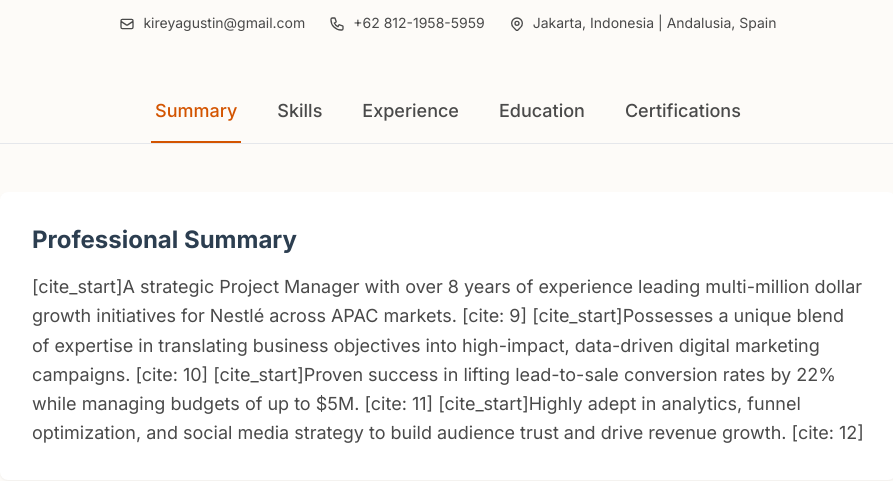
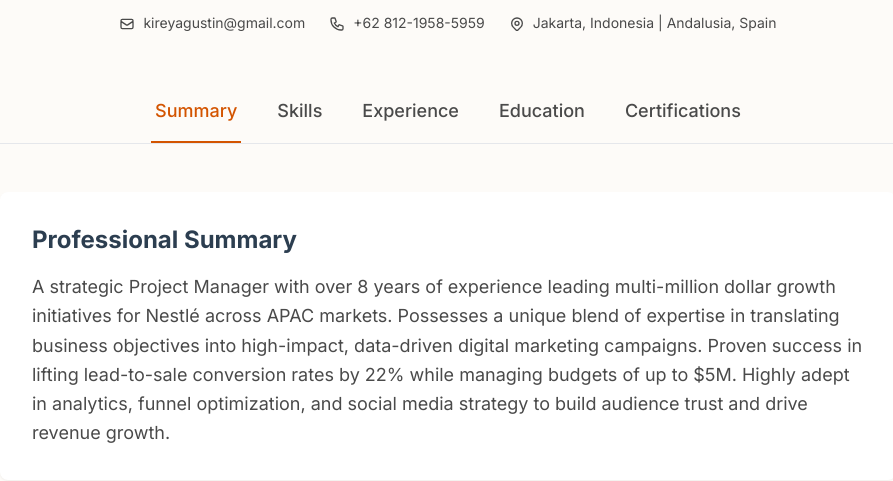
Before and after one commit to Rianagustini/RianaAgustini-PMGrowth-Portofolio, a plain HTML site: page index.html in a window 1280 px wide. Shown: the part 263-744 px from the top of the page, without its empty margins (192-1085 px from the left). Drawn offline with nearby package versions, Linux system fonts and the light colour scheme.

Commit message:
Update portfolio with new resume details

```diff
--- a/index.html
+++ b/index.html
@@ -88,7 +88,7 @@
     <div class="bg-white p-8 rounded-lg shadow-sm max-w-4xl mx-auto">
         <h2 class="text-2xl font-bold text-[#2C3E50] mb-4">Professional Summary</h2>
         <p class="text-lg leading-relaxed">
-                        [cite_start]A strategic Project Manager with over 8 years of experience leading multi-million dollar growth initiatives for Nestlé across APAC markets. [cite: 9] [cite_start]Possesses a unique blend of expertise in translating business objectives into high-impact, data-driven digital marketing campaigns. [cite: 10] [cite_start]Proven success in lifting lead-to-sale conversion rates by 22% while managing budgets of up to $5M. [cite: 11] [cite_start]Highly adept in analytics, funnel optimization, and social media strategy to build audience trust and drive revenue growth. [cite: 12]
+            A strategic Project Manager with over 8 years of experience leading multi-million dollar growth initiatives for Nestlé across APAC markets. Possesses a unique blend of expertise in translating business objectives into high-impact, data-driven digital marketing campaigns. Proven success in lifting lead-to-sale conversion rates by 22% while managing budgets of up to $5M. Highly adept in analytics, funnel optimization, and social media strategy to build audience trust and drive revenue growth.
         </p>
     </div>
 </section>
```
Lines whose indentation alone changed are shown as unchanged.
